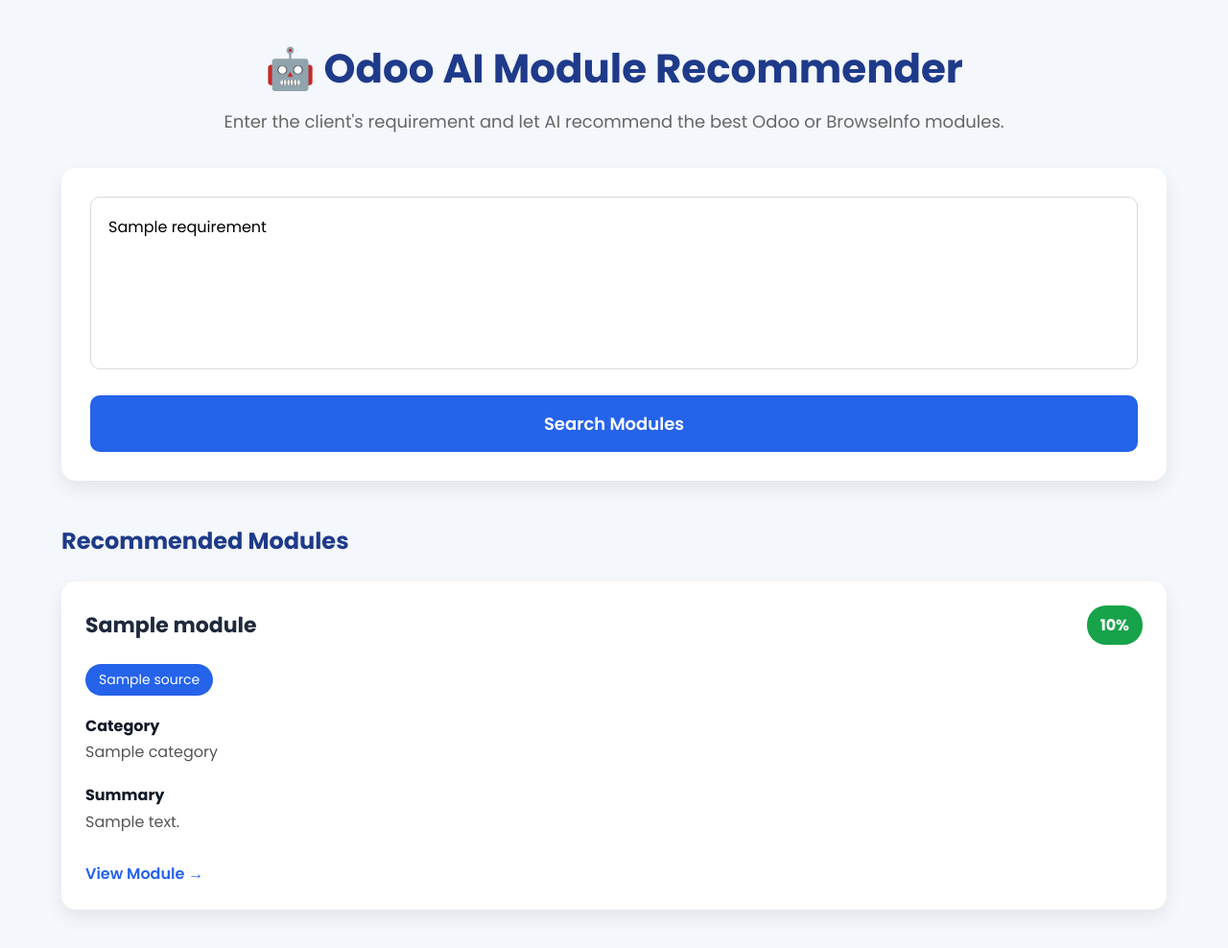
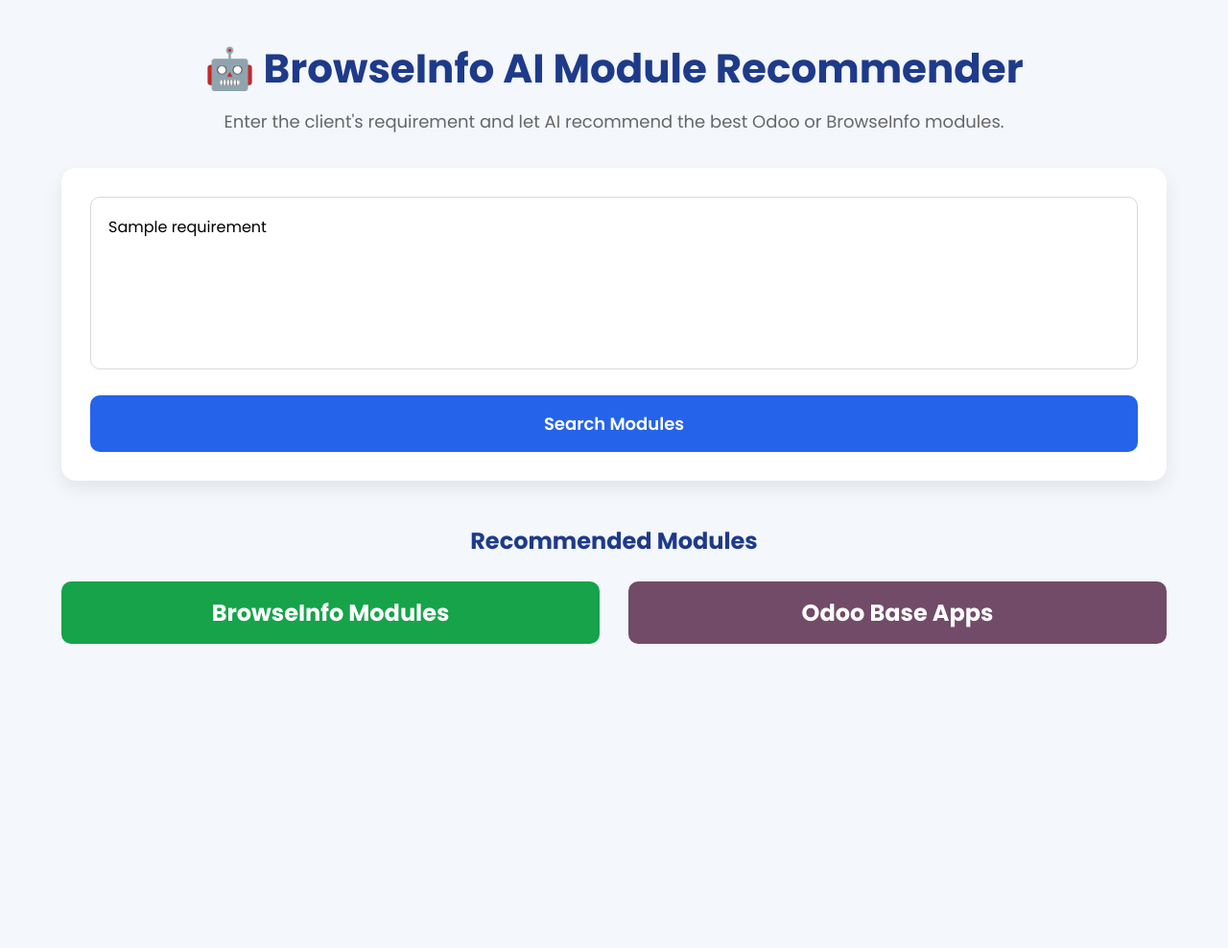
Before and after one commit to nidhi-0709/browseinfo-search, a Flask app: template templates/index.html in a window 1280 px wide. Shown: the whole page at 96% size. After the commit the page ends 671 px from the top, so only its background shows below. Run offline with Flask 3, Linux system fonts and the light colour scheme; the template is opened without the code that fills it: most values are stand-ins (such as "Sample title", 1, 10 or a date in 2020); parts of the project's set-up code (start-up, migrations or seed data) failed here and were passed over.

Commit message:
Improve module recommendation logic and update website UI

```diff
--- a/static/css/style.css
+++ b/static/css/style.css
@@ -15,7 +15,7 @@ body{
 
 .container{
     width:90%;
-    max-width:1200px;
+    max-width:1400px;
     margin:40px auto;
 }
 
@@ -75,40 +75,72 @@ button:hover{
     background:#1d4ed8;
 }
 
-h2{
-    margin-top:45px;
-    margin-bottom:25px;
+.result-title{
+    text-align:center;
+    margin:45px 0 25px;
     color:#1e3a8a;
 }
 
-.cards{
-    display:grid;
-    grid-template-columns:repeat(auto-fit,minmax(340px,1fr));
-    gap:25px;
+/* ==========================
+   Two Column Layout
+========================== */
+
+.results-container{
+    display:flex;
+    gap:30px;
+    align-items:flex-start;
 }
+
+.column{
+    flex:1;
+}
+
+.column-title{
+    text-align:center;
+    color:white;
+    padding:15px;
+    border-radius:10px;
+    margin-bottom:20px;
+    font-size:24px;
+}
+
+.browseinfo-title{
+    background:#16a34a;
+}
+
+.odoo-title{
+    background:#714B67;
+}
+
+/* ==========================
+   Cards
+========================== */
 
 .card{
     background:white;
     border-radius:15px;
     padding:25px;
+    margin-bottom:25px;
     box-shadow:0 8px 20px rgba(0,0,0,.08);
     transition:.3s;
 }
 
 .card:hover{
-    transform:translateY(-6px);
+    transform:translateY(-5px);
 }
 
 .top{
     display:flex;
     justify-content:space-between;
-    align-items:center;
+    align-items:flex-start;
+    gap:15px;
     margin-bottom:20px;
 }
 
 .top h3{
     color:#1e293b;
-    font-size:22px;
+    font-size:20px;
+    line-height:1.4;
 }
 
 .score{
@@ -116,7 +148,8 @@ h2{
     color:white;
     padding:8px 14px;
     border-radius:20px;
-    font-weight:bold;
+    font-weight:600;
+    white-space:nowrap;
 }
 
 .badge{
@@ -151,6 +184,22 @@ h2{
     text-decoration:underline;
 }
 
+/* ==========================
+   Responsive
+========================== */
+
+@media(max-width:900px){
+
+    .results-container{
+        flex-direction:column;
+    }
+
+    .column{
+        width:100%;
+    }
+
+}
+
 @media(max-width:768px){
 
     h1{
@@ -165,8 +214,13 @@ h2{
         width:95%;
     }
 
-    .cards{
-        grid-template-columns:1fr;
+    .top{
+        flex-direction:column;
+        align-items:flex-start;
+    }
+
+    .score{
+        margin-top:10px;
     }
 
 }
--- a/templates/index.html
+++ b/templates/index.html
@@ -15,7 +15,7 @@
 
 <div class="container">
 
-    <h1>🤖 Odoo AI Module Recommender</h1>
+    <h1>🤖 BrowseInfo AI Module Recommender</h1>
 
     <p class="subtitle">
         Enter the client's requirement and let AI recommend the best Odoo or BrowseInfo modules.
@@ -29,67 +29,100 @@
             required>{{ requirement if requirement else '' }}</textarea>
 
         <button type="submit">
-
             Search Modules
-
         </button>
 
     </form>
 
     {% if results %}
 
-    <h2>Recommended Modules</h2>
+    <h2 class="result-title">Recommended Modules</h2>
 
-    <div class="cards">
+    <div class="results-container">
+
+        <!-- BrowseInfo Column -->
+        <div class="column">
+
+            <h2 class="column-title browseinfo-title">
+                BrowseInfo Modules
+            </h2>
 
             {% for module in results %}
+                {% if module.source == "BrowseInfo" %}
 
                 <div class="card">
 
                     <div class="top">
-
                         <h3>{{ module.title }}</h3>
-
-                <span class="score">
-
-                    {{ module.score }}%
-
-                </span>
-
+                        <span class="score">{{ module.score }}%</span>
                     </div>
 
                     <div class="badge">
-
                         {{ module.source }}
-
                     </div>
 
                     <p>
-
                         <strong>Category</strong><br>
-
                         {{ module.category }}
-
                     </p>
 
                     <p>
-
                         <strong>Summary</strong><br>
-
                         {{ module.summary }}
-
                     </p>
 
-
                     <a href="{{ module.url }}" target="_blank">
-
                         View Module →
-
                     </a>
 
                 </div>
 
+                {% endif %}
             {% endfor %}
+
+        </div>
+
+        <!-- Odoo Column -->
+        <div class="column">
+
+            <h2 class="column-title odoo-title">
+                Odoo Base Apps
+            </h2>
+
+            {% for module in results %}
+                {% if module.source == "Odoo" %}
+
+                <div class="card">
+
+                    <div class="top">
+                        <h3>{{ module.title }}</h3>
+                        <span class="score">{{ module.score }}%</span>
+                    </div>
+
+                    <div class="badge">
+                        {{ module.source }}
+                    </div>
+
+                    <p>
+                        <strong>Category</strong><br>
+                        {{ module.category }}
+                    </p>
+
+                    <p>
+                        <strong>Summary</strong><br>
+                        {{ module.summary }}
+                    </p>
+
+                    <a href="{{ module.url }}" target="_blank">
+                        View Module →
+                    </a>
+
+                </div>
+
+                {% endif %}
+            {% endfor %}
+
+        </div>
 
     </div>
 
@@ -100,5 +133,4 @@
 <script src="{{ url_for('static', filename='js/script.js') }}"></script>
 
 </body>
-
 </html>
```
Also changed, not shown: recommender.py (+48 -12 lines). Lines whose indentation alone changed are shown as unchanged.
